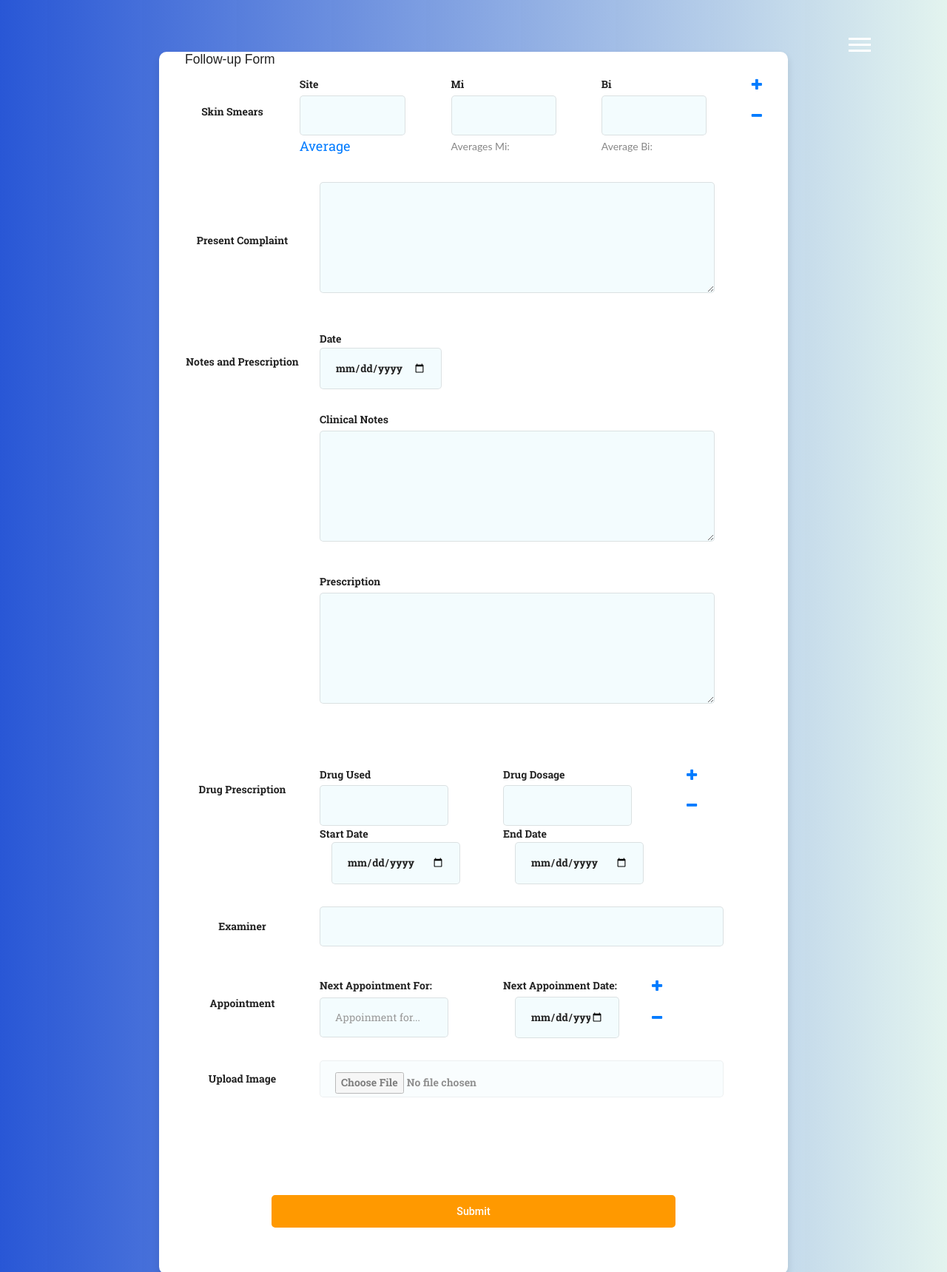
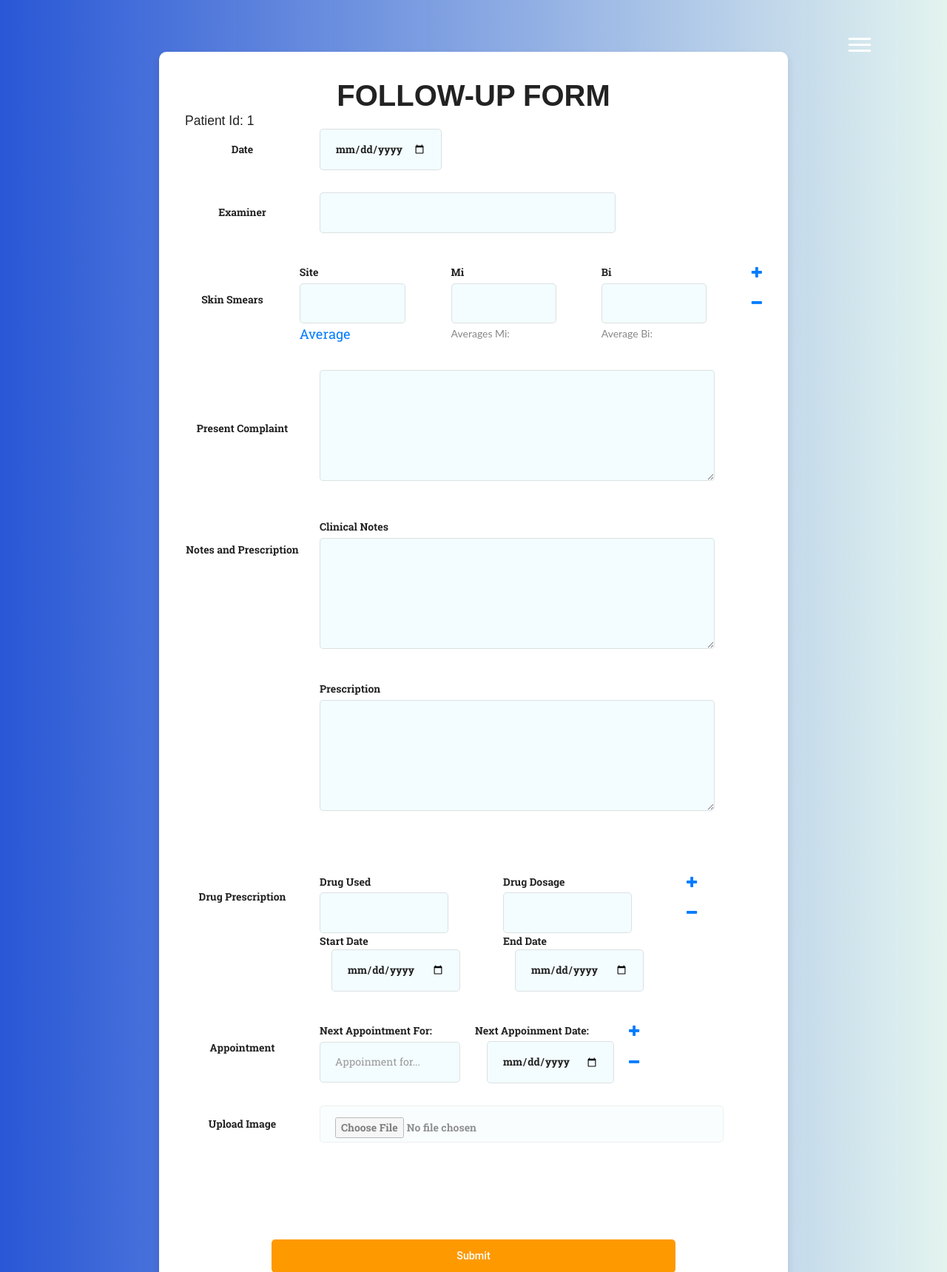
Before and after one commit to Jaydeep21/BLP, a PHP site: page /BLP/modules/followup.php?pid=1 in a window 1280 px wide. Shown: the top 1719 px of the page at 74% size. Run offline with PHP 8.4, Linux system fonts and the light colour scheme; a user stored in the database is signed in; lists and menus that the app fills with data are empty; some libraries are stand-ins or nearby versions.

Commit message:
Update followup.php

```diff
--- a/modules/followup.php
+++ b/modules/followup.php
@@ -7,6 +7,15 @@ if(!isset($_SESSION['id'])){
     </script>
     ";
 }
+if(!isset($_GET['pid'])){
+    echo"<script>
+    alert('Please Select Patient');
+    document.location.href = 'health.php';
+    </script>
+    ";
+}
+
+$Pid = $_GET['pid'];
 
 ?>
 <!DOCTYPE html>
@@ -79,13 +88,26 @@ if(!isset($_SESSION['id'])){
     <div class="main">
 
         <div class="container">
-            <form method="POST" id="signup-form" class="signup-form" action="../assets/php/followup.php?pid=<?php echo $_GET['pid'];?>">
+            <form method="POST" id="signup-form" class="signup-form" action="../assets/php/followup.php?pid=<?php echo $Pid;?>">
 
 
+                <h2>
+                    <span class="title_text">Follow-up Form</span>
+                </h2>
                 <h3>
-                    <span class="title_text">Follow-up Form</span>
+                  <span class="patient_name"><?php echo "Patient Id: " . $Pid; ?></span>
                 </h3>
                 <fieldset>
+                  <div class="form-textarea">
+                        <label for="Date" class="form-label">Date</label>
+                        <input style="width: 165px" type="date" name="name[]" class="valid">
+                  </div>
+
+                  <div class="form-group">
+                                <label for="Examiner" class="form-label">Examiner</label>
+                                <input type="text" name="Examiner" id="Examiner" style="width: 400px" />
+                            </div>
+
                       <div class="form-group">
                                 <label  class="form-label">Skin Smears</label>
                                  <table style="padding-left: 34px ;margin-top: 9px;" id="tb6" class="tab orlist">
@@ -104,7 +126,7 @@ if(!isset($_SESSION['id'])){
                                           </tr>
                                     </tbody>
                                     <tr>
-                                        <td><a href='javascript:void(0);' style="font-size:18px;" id='avg'>Average</a></td>
+                                        <td><a href='javascript:void(0);' style="font-size:18px;" id='avg' class="valid">Average</a></td>
                                          <td ><p id="average">Averages Mi:</p></td>
                                          <td ><p id="average1">Average Bi:</p></td>
                                     </tr>
@@ -116,12 +138,10 @@ if(!isset($_SESSION['id'])){
                             <textarea name="Complaint" id="Complaint" placeholder=""  ></textarea>
                         </div>
 
-                        <div class="form-group">
+                       <div class="form-group">
                             <label  class="form-label" style="align-self: flex-start;padding-top: 40px;">Notes and Prescription</label>
                             <table style="padding-left: 34px ;margin-top: 9px" id="tb2" class="form-label">
                             <tbody>
-                                <tr class="tr-header"><th>Date</th></tr>
-                                <tr class="form-textarea"><th><input style="width: 165px" type="date" name="name[]" class="valid"></th></tr>
 
                                 <tr><th>Clinical Notes</th></tr>
                                 <tr><th><div class="form-textarea">
@@ -135,6 +155,7 @@ if(!isset($_SESSION['id'])){
                             </tbody>
                            </table>
                         </div>
+
 
                        <div class="form-group">
                           <label for="dp" class="form-label" style=" padding-bottom: 6em;">Drug Prescription</label>
@@ -168,10 +189,7 @@ if(!isset($_SESSION['id'])){
                             </table>
 
                         </div>
-                        <div class="form-group">
-                                <label for="Examiner" class="form-label">Examiner</label>
-                                <input type="text" name="Examiner" id="Examiner" />
-                            </div>
+
                         <div class="form-group">
 
                                 <label  class="form-label">Appointment </label>
@@ -183,8 +201,8 @@ if(!isset($_SESSION['id'])){
                                             <th>Next Appoinment Date:</th>
                                             <th><a href="javascript:void(0);" style="font-size:18px;" id="addMore4" title="Add More Appoinment"><span class="fa fa-plus"></span></a></th>
                                         <tr>
-                                            <td><input type="text" name="appoinment_for[]" placeholder="Appoinment for..."></td>
-                                            <td><input style="margin-left: 16px;" type="date" name="date_of_next_appoinment[]"></td>
+                                            <td><input type="text" name="appoinment_for[]" placeholder="Appoinment for..." style="width: 190px"></td>
+                                            <td><input style="margin-left: 16px; width: 172px;" type="date" name="date_of_next_appoinment[]"></td>
 
                                             <td><a href='javascript:void(0);' style="font-size:18px;" class='remove2' title="Remove"><span class='fa fa-minus'></span></a></td>
                                         </tr>
```
